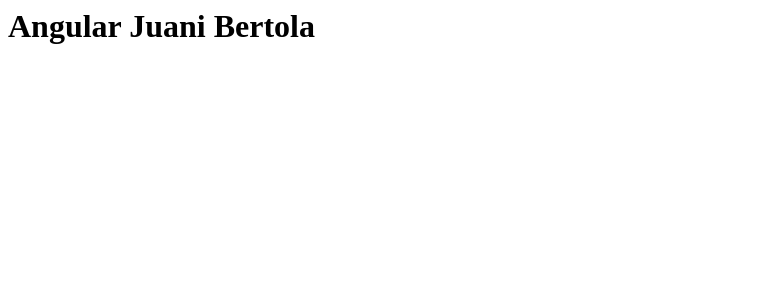
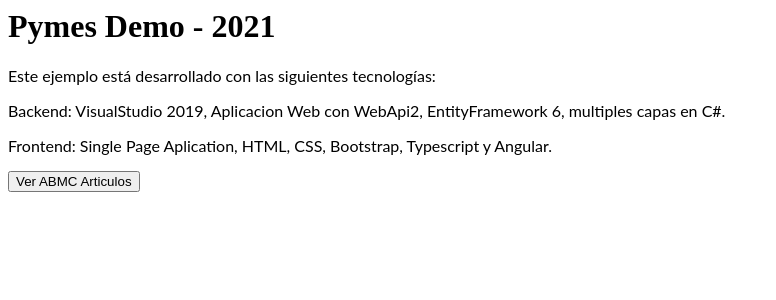
Before and after one commit to JuaniBertola/88850-angular, an Angular app: page / in a window 1280 px wide. Shown: the top 300 px of the page, without its empty margins (0-776 px from the left). Built offline with nearby package versions, Linux system fonts and the light colour scheme.

Commit message:
2 files modified

```diff
--- a/package.json
+++ b/package.json
@@ -19,6 +19,8 @@
     "@angular/platform-browser": "^14.2.1",
     "@angular/platform-browser-dynamic": "^14.2.1",
     "@angular/router": "^14.2.1",
+    "jquery": "^3.6.1",
+    "popper.js": "^1.16.1",
     "rxjs": "^7.5.6",
     "tslib": "^2.4.0",
     "zone.js": "^0.11.8"
--- a/src/app/app.component.html
+++ b/src/app/app.component.html
@@ -1 +1,7 @@
-<h1>Angular {{name}}</h1>
+<div>
+<h1>Pymes Demo - 2021</h1>
+<p>Este ejemplo está desarrollado con las siguientes tecnologías: </p>
+<p>Backend: VisualStudio 2019, Aplicacion Web con WebApi2, EntityFramework 6, multiples capas en C#.
+<p>Frontend: Single Page Aplication, HTML, CSS, Bootstrap, Typescript y Angular.</p>
+<button type="button">Ver ABMC Articulos </button>
+</div>
```
